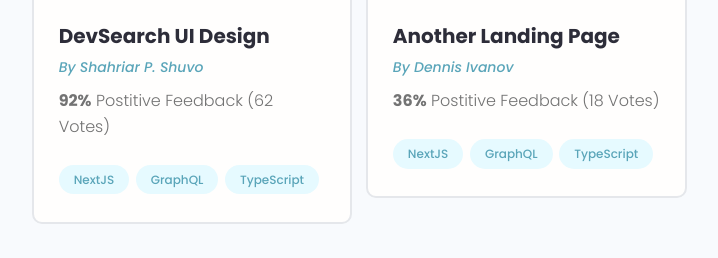
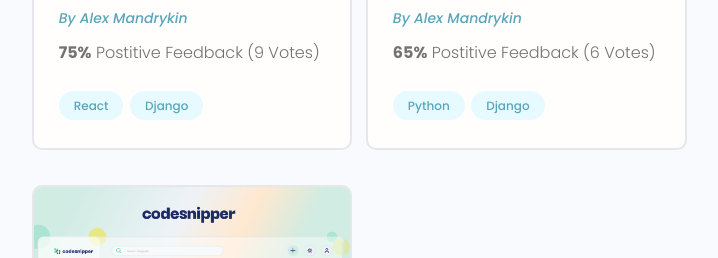
Before and after one commit to Sanches166/django_project, a Django app: page /profile/0152e9e6-017a-4576-979c-ca6e60c5dfba/ in a window 1280 px wide. Shown: the part 1275-1533 px from the top of the page, without its empty margins (465-1183 px from the left). Run offline with Django 5.2, Linux system fonts and the light colour scheme; data comes from the database, SQL or seed files in the repository; both versions use the stored data as it was after the commit; some libraries are stand-ins or nearby versions.

Commit message:
For home

```diff
--- a/devsearch/projects/templates/projects/projects.html
+++ b/devsearch/projects/templates/projects/projects.html
@@ -43,7 +43,7 @@
                 <p>
                   <a
                     class="project__author"
-                    href="{% url 'project' project.id%}"
+                    href="{% url 'user-profile' project.owner.id %}"
                     >By {{project.owner.name}}</a
                   >
                 </p>
--- a/devsearch/templates/main.html
+++ b/devsearch/templates/main.html
@@ -22,6 +22,5 @@
   </head>
   <body>
     {% include "navbar.html" %} {% block content %} {% endblock content %}
-    <p>FOOTER</p>
   </body>
 </html>
--- a/devsearch/users/apps.py
+++ b/devsearch/users/apps.py
@@ -4,3 +4,6 @@ from django.apps import AppConfig
 class UsersConfig(AppConfig):
     default_auto_field = 'django.db.models.BigAutoField'
     name = 'users'
+
+    def ready(self):
+        import users.signals
--- a/devsearch/users/models.py
+++ b/devsearch/users/models.py
@@ -3,6 +3,8 @@ from django.contrib.auth.models import User
 import uuid
 
 # Create your models here.
+
+
 
 class Profile(models.Model):
     user = models.OneToOneField(User, on_delete=models.CASCADE, null=True, blank=True)
--- a/devsearch/users/templates/users/profiles.html
+++ b/devsearch/users/templates/users/profiles.html
@@ -51,7 +51,7 @@
                 </div>
                 <p class="dev__info">{{profile.bio|slice:"150"}}</p>
                 <div class="dev__skills">
-                {% for skill in profile.skill_set.all %}
+                {% for skill in profile.skill_set.all|slice:"5" %}
                   <span class="tag tag--pill tag--main">
                     <small>{{skill}}</small>
                   </span>
--- a/devsearch/users/templates/users/user-profile.html
+++ b/devsearch/users/templates/users/user-profile.html
@@ -57,121 +57,42 @@
 
               <h3 class="devInfo__subtitle">Other Skills</h3>
               <div class="devInfo__otherSkills">
+                {% for skill in otherSkills %}
                 <span class="tag tag--pill tag--sub tag--lg">
-                  <small>Figma</small>
+                  <small>{{skill}}</small>
                 </span>
-                <span class="tag tag--pill tag--sub tag--lg">
-                  <small>Vuejs</small>
-                </span>
-                <span class="tag tag--pill tag--sub tag--lg">
-                  <small>REST API</small>
-                </span>
-                <span class="tag tag--pill tag--sub tag--lg">
-                  <small>GraphQL</small>
-                </span>
-                <span class="tag tag--pill tag--sub tag--lg">
-                  <small>TypeScript</small>
-                </span>
-                <span class="tag tag--pill tag--sub tag--lg">
-                  <small>Webpack</small>
-                </span>
-                <span class="tag tag--pill tag--sub tag--lg">
-                  <small>NextJS</small>
-                </span>
-                <span class="tag tag--pill tag--sub tag--lg">
-                  <small>Postgres</small>
-                </span>
-                <span class="tag tag--pill tag--sub tag--lg">
-                  <small>MongoDB</small>
-                </span>
+                {% endfor %}
               </div>
             </div>
           </div>
           <div class="devInfo">
             <h3 class="devInfo__title">Projects</h3>
             <div class="grid grid--two">
-
+              {% for project in profile.project_set.all %}
               <div class="column">
                 <div class="card project">
-                  <a href="single-project.html" class="project">
-                    <img class="project__thumbnail" src="images/project-b.png" alt="project thumbnail" />
+                  <a href="{% url "project" project.id %}" class="project">
+                    <img class="project__thumbnail" src="{{project.featured_image.url}}" alt="project thumbnail" />
                     <div class="card__body">
-                      <h3 class="project__title">DevSearch UI Design</h3>
-                      <p><a class="project__author" href="profile.html">By Shahriar P. Shuvo</a></p>
+                      <h3 class="project__title">{{project.title}}</h3>
+                      <p><a class="project__author" href="{% url 'user-profile' project.owner.id %}">By {{project.owner.name}}</a></p>
                       <p class="project--rating">
-                        <span style="font-weight: bold;">92%</span> Postitive
-                        Feedback (62 Votes)
+                        <span style="font-weight: bold;">{{project.vote_ratio}}%</span> Postitive
+                        Feedback ({{project.vote_total}} Vote{{project.vote_total|pluralize:"s"}})
                       </p>
                       <div class="project__tags">
+                        {% for tag in project.tags.all %}
                         <span class="tag tag--pill tag--main">
-                          <small>NextJS</small>
+                          <small>{{tag}}</small>
                         </span>
-                        <span class="tag tag--pill tag--main">
-                          <small>GraphQL</small>
-                        </span>
-                        <span class="tag tag--pill tag--main">
-                          <small>TypeScript</small>
+                        {% endfor %}
                         </span>
                       </div>
                     </div>
                   </a>
                 </div>
               </div>
-
-              <div class="column">
-                <div class="card project">
-                  <a href="single-project.html" class="project">
-                    <img class="project__thumbnail" src="images/project-c.png" alt="project thumbnail" />
-                    <div class="card__body">
-                      <h3 class="project__title">Another Landing Page</h3>
-                      <p><a class="project__author" href="profile.html">By Dennis Ivanov</a></p>
-                      <p class="project--rating">
-                        <span style="font-weight: bold;">36%</span> Postitive
-                        Feedback (18 Votes)
-                      </p>
-                      <div class="project__tags">
-                        <span class="tag tag--pill tag--main">
-                          <small>NextJS</small>
-                        </span>
-                        <span class="tag tag--pill tag--main">
-                          <small>GraphQL</small>
-                        </span>
-                        <span class="tag tag--pill tag--main">
-                          <small>TypeScript</small>
-                        </span>
-                      </div>
-                    </div>
-                  </a>
-                </div>
-              </div>
-
-              <div class="column">
-                <div class="card project">
-                  <a href="single-project.html" class="project">
-                    <img class="project__thumbnail" src="images/project-a.png" alt="project thumbnail" />
-                    <div class="card__body">
-                      <h3 class="project__title">Yoga Studio Landing Page Website and Design</h3>
-                      <p><a class="project__author" href="profile.html">By Dennis Ivanov</a></p>
-                      <p class="project--rating">
-                        <span style="font-weight: bold;">98%</span> Postitive
-                        Feedback (72 Votes)
-                      </p>
-                      <div class="project__tags">
-                        <span class="tag tag--pill tag--main">
-                          <small>NextJS</small>
-                        </span>
-                        <span class="tag tag--pill tag--main">
-                          <small>GraphQL</small>
-                        </span>
-                        <span class="tag tag--pill tag--main">
-                          <small>TypeScript</small>
-                        </span>
-                      </div>
-                    </div>
-                  </a>
-                </div>
-              </div>
-
+              {% endfor %}
             </div>
           </div>
         </div>
```
Also changed, not shown: devsearch/users/signals.py (added, +27 -0 lines), devsearch/db.sqlite3.
